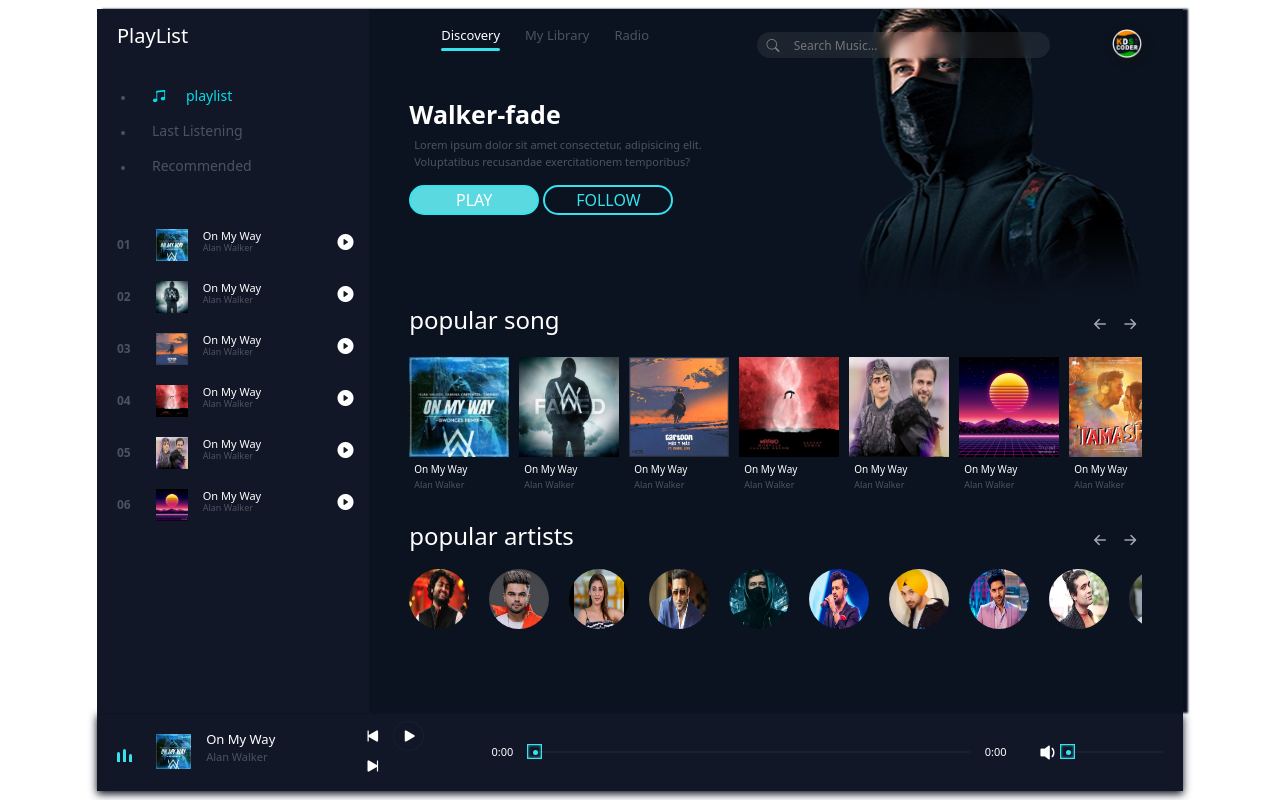
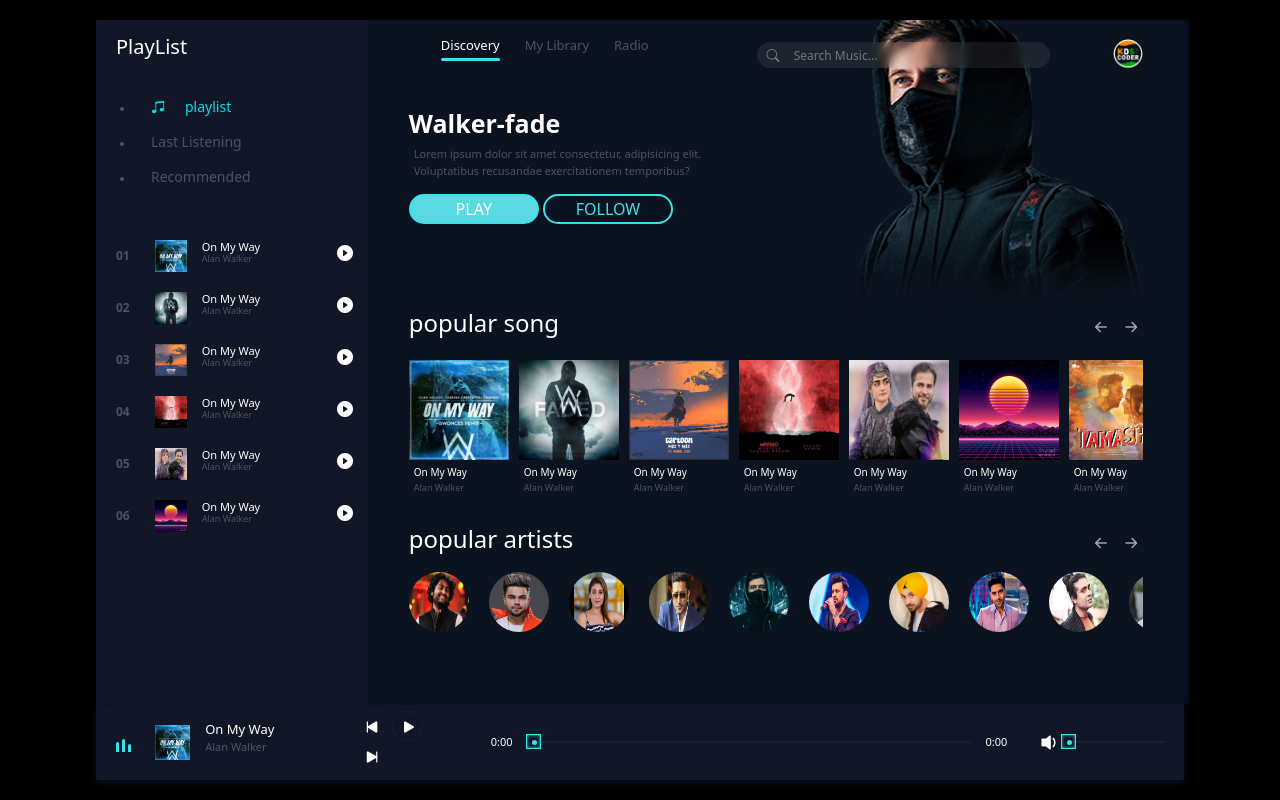
Before and after one commit to sayooj121/Spotify-clone, a plain HTML site: page index.html in a window 1280 px wide. Drawn offline with nearby package versions, Linux system fonts and the light colour scheme.

Commit message:
style compleated

```diff
--- a/style.css
+++ b/style.css
@@ -4,18 +4,21 @@
   box-sizing: border-box;
 }
 body {
+  background-color: #000000 !important;
+
   width: 100%;
   height: 100vh;
-  /* background-color: #131312; */
-  background-color: rgb(4, 4, 4);
+
+  /* background-color: rgb(4, 4, 4); */
   display: flex;
   align-items: center;
   justify-content: center;
 }
 header {
   width: 85%;
-  height: 98%;
-  border: 1px solid #fff;
+  height: 95%;
+  /* border: 2px solid #fff !important; */
+
   display: flex;
   flex-wrap: wrap;
 }
```
